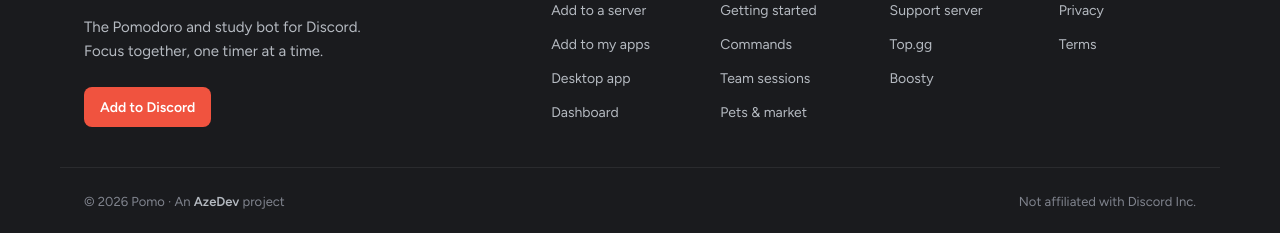
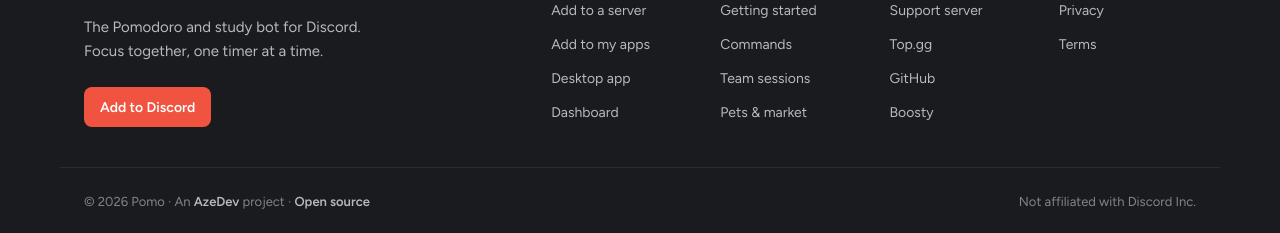
Before and after one commit to TunarJamalov/pomo, a Next.js app in the folder apps/web/: page / in a window 1280 px wide. Shown: the part 4123-4356 px from the top of the page. Built offline with nearby package versions, Linux system fonts and the light colour scheme; no server answers.

Commit message:
Add GitHub link to /help and the site footer

```diff
--- a/apps/web/components/Footer.tsx
+++ b/apps/web/components/Footer.tsx
@@ -5,6 +5,7 @@
   AZEDEV_URL,
   BOT_INVITE_URL,
   DONATION_URL,
+  GITHUB_URL,
   SUPPORT_SERVER_URL,
   TOPGG_URL,
   USER_INSTALL_URL,
@@ -34,6 +35,7 @@
     links: [
       { label: "Support server", href: SUPPORT_SERVER_URL, external: true },
       { label: "Top.gg", href: TOPGG_URL, external: true },
+      { label: "GitHub", href: GITHUB_URL, external: true },
       { label: "Boosty", href: DONATION_URL, external: true },
     ],
   },
@@ -102,7 +104,15 @@
           >
             AzeDev
           </a>{" "}
-          project
+          project ·{" "}
+          <a
+            href={GITHUB_URL}
+            target="_blank"
+            rel="noopener noreferrer"
+            className="font-semibold text-[var(--site-muted)] transition-colors hover:text-[var(--tomato)]"
+          >
+            Open source
+          </a>
         </p>
         <p>Not affiliated with Discord Inc.</p>
       </div>
--- a/apps/web/lib/links.ts
+++ b/apps/web/lib/links.ts
@@ -25,3 +25,5 @@
 export const TOPGG_URL = "https://top.gg/bot/1443523945599860816";
 
 export const AZEDEV_URL = "https://azedev.com";
+
+export const GITHUB_URL = "https://github.com/TunarJamalov/pomo";
```
Also changed, not shown: 2 other files (tests, documents, lock files or other folders).
